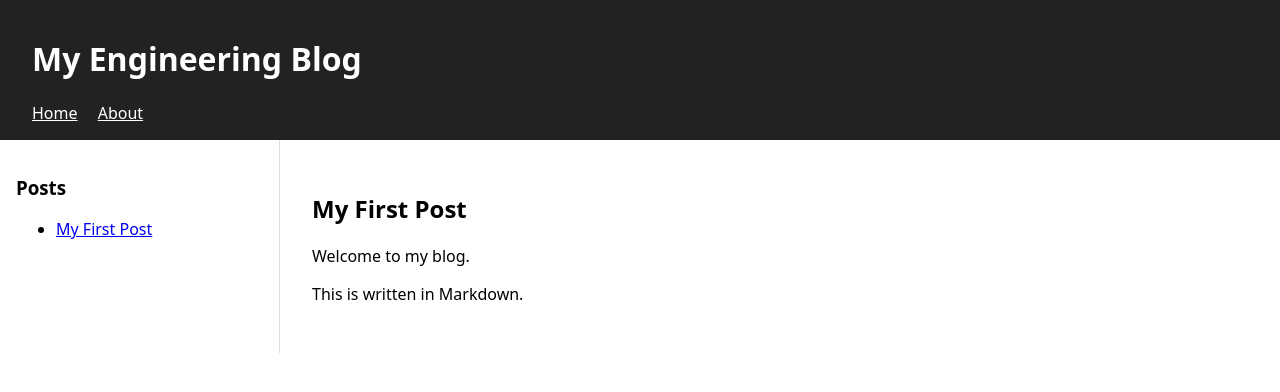
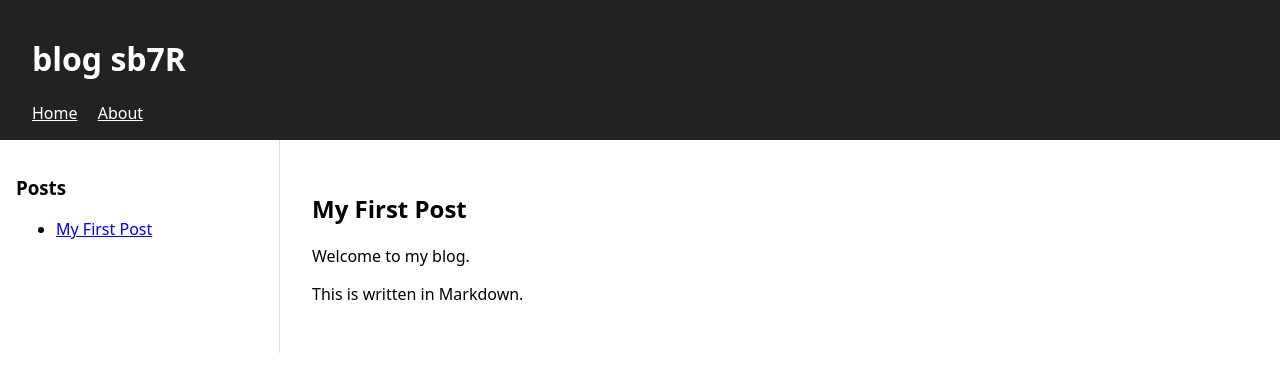
Before and after one commit to sb7r/sb7r.github.io, a Jekyll site: the page built from index.html, in a window 1280 px wide. Shown: the top 392 px of the page. Built offline with Jekyll 4.4.1, drawn with Linux system fonts in a browser that asks for light colours.

Commit message:
Update _config.yml

```diff
--- a/_config.yml
+++ b/_config.yml
@@ -1,3 +1,3 @@
-title: My Engineering Blog
+title: blog sb7R
 description: Thoughts on software architecture
 markdown: kramdown
```
